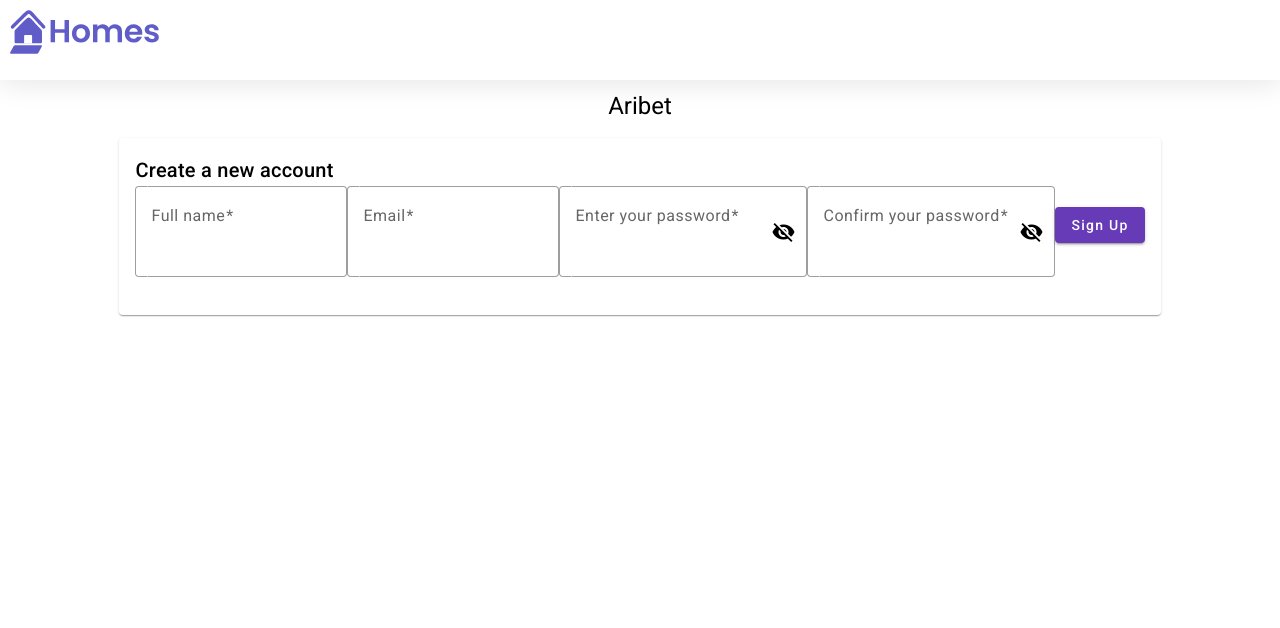
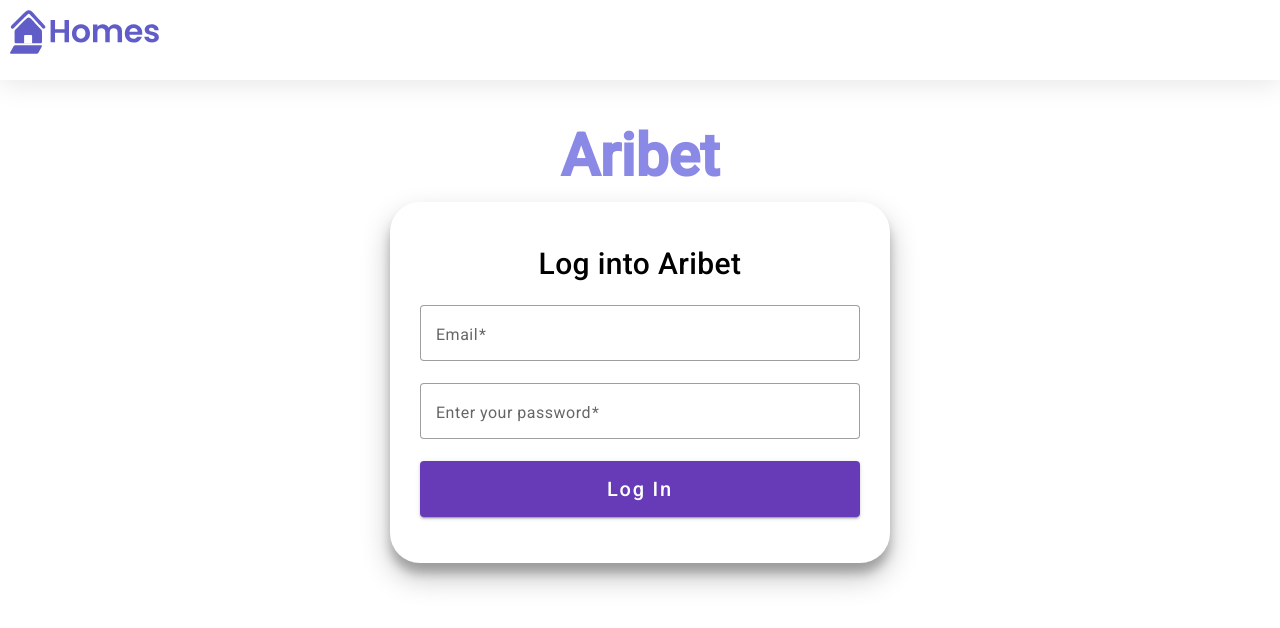
Before and after one commit to sirio-roberto/aribet-frontend-angular, an Angular app: page /signin in a window 1280 px wide. Shown: the top 628 px of the page. Built offline with nearby package versions, Linux system fonts and the light colour scheme.

Commit message:
Implemented SignIn page

```diff
--- a/src/app/bet.service.ts
+++ b/src/app/bet.service.ts
@@ -33,6 +33,16 @@ export class BetService {
     return access_token;
   }
 
+  signIn(email: string, password: string): Observable<any> {
+    const url = `${this.backendUrl}/auth/signin`;
+    const body = {
+      email,
+      password,
+    };
+
+    return this.http.post(url, body);
+  }
+
   testingToken(): Observable<any> {
     const signUpUrl = `${this.backendUrl}/bets`;
     const body = {
--- a/src/app/home/home.component.ts
+++ b/src/app/home/home.component.ts
@@ -16,6 +16,6 @@ export class HomeComponent {
   testingToken() {
     this.housingService
       .testingToken()
-      .subscribe({ complete: console.log, error: console.error });
+      .subscribe({ next: console.log, error: console.error });
   }
 }
--- a/src/app/signin/signin.component.css
+++ b/src/app/signin/signin.component.css
@@ -4,51 +4,42 @@ main {
   align-items: center;
 }
 
-.listing {
-  background: var(--accent-color);
+.app-name {
+  color: var(--secondary-color);
+  font-size: 4.2em;
+  font-weight: 600;
+  margin: 50px 0 30px 0;
+}
+
+mat-card {
   border-radius: 30px;
   padding: 30px;
-  width: 420px;
+  width: 500px;
+  align-items: center;
+  box-shadow: 0 14px 28px rgba(0, 0, 0, 0.25), 0 10px 10px rgba(0, 0, 0, 0.22);
 }
-.listing-features > .section-heading {
-  color: var(--secondary-color);
-  font-size: 24pt;
-  margin-bottom: 15px;
+mat-card-title {
+  font-size: 30px;
+  margin-bottom: 25px;
   text-align: center;
 }
 
-.listing-features {
-  margin-bottom: 20px;
+mat-form-field,
+button[type='submit'] {
+  display: block;
+  width: 100%;
+  font-size: 20px;
 }
 
-.listing-apply .section-heading {
-  font-size: 18pt;
-  margin-bottom: 15px;
+button[type='submit'] {
+  height: 56px;
 }
 
-label,
-input {
-  display: block;
-}
-label {
-  color: var(--secondary-color);
-  font-weight: bold;
-  text-transform: uppercase;
-  font-size: 12pt;
-}
-input {
-  font-size: 16pt;
-  margin-bottom: 15px;
-  padding: 10px;
-  width: 400px;
-  border-top: none;
-  border-right: none;
-  border-left: none;
-  border-bottom: solid 0.3px;
+mat-card-content {
+  width: 100%;
 }
 
-button.primary {
-  display: block;
-  width: 100%;
-  font-size: 1.4em;
+.custom-snackbar {
+  font-size: 30px;
+  color: red;
 }
--- a/src/app/signin/signin.component.html
+++ b/src/app/signin/signin.component.html
@@ -2,66 +2,26 @@
   <h1 class="app-name">Aribet</h1>
   <mat-card mat-elevation-z12>
     <mat-card-header>
-      <mat-card-title>Create a new account</mat-card-title>
+      <mat-card-title>Log into Aribet</mat-card-title>
     </mat-card-header>
     <mat-card-content>
       <form [formGroup]="applyForm">
-        <mat-form-field appearance="outline">
-          <mat-label>Full name</mat-label>
-          <input matInput formControlName="name" required />
-        </mat-form-field>
         <mat-form-field appearance="outline">
           <mat-label>Email</mat-label>
           <input matInput formControlName="email" required />
         </mat-form-field>
         <mat-form-field appearance="outline">
           <mat-label>Enter your password</mat-label>
-          <input
-            matInput
-            [type]="hidePass ? 'password' : 'text'"
-            formControlName="password"
-            required
-          />
-          <button
-            mat-icon-button
-            matSuffix
-            (click)="hidePass = !hidePass"
-            [attr.aria-label]="'Hide password'"
-            [attr.aria-pressed]="hidePass"
-          >
-            <mat-icon>{{
-              hidePass ? 'visibility_off' : 'visibility'
-            }}</mat-icon>
-          </button>
-        </mat-form-field>
-        <mat-form-field appearance="outline">
-          <mat-label>Confirm your password</mat-label>
-          <input
-            matInput
-            [type]="hidePass ? 'password' : 'text'"
-            formControlName="confirmPassword"
-            required
-          />
-          <button
-            mat-icon-button
-            matSuffix
-            (click)="hidePass = !hidePass"
-            [attr.aria-label]="'Hide password'"
-            [attr.aria-pressed]="hidePass"
-          >
-            <mat-icon>{{
-              hidePass ? 'visibility_off' : 'visibility'
-            }}</mat-icon>
-          </button>
+          <input matInput type="password" formControlName="password" required />
         </mat-form-field>
 
         <button
           mat-raised-button
           color="primary"
           type="submit"
-          (click)="signUp()"
+          (click)="signIn()"
         >
-          Sign Up
+          Log In
         </button>
       </form>
     </mat-card-content>
--- a/src/app/signin/signin.component.ts
+++ b/src/app/signin/signin.component.ts
@@ -27,8 +27,6 @@ import { Router } from '@angular/router';
   styleUrls: ['./signin.component.css'],
 })
 export class SigninComponent {
-  hidePass = true;
-
   applyForm = new FormGroup({
     name: new FormControl(''),
     email: new FormControl(''),
@@ -37,47 +35,36 @@ export class SigninComponent {
   });
 
   constructor(
-    private housingService: BetService,
+    private betService: BetService,
     private snackBar: MatSnackBar,
     private router: Router,
     private authService: AuthService
   ) {}
 
-  async signUp() {
-    if (
-      !this.applyForm.value.name ||
-      !this.applyForm.value.email ||
-      !this.applyForm.value.password ||
-      !this.applyForm.value.confirmPassword
-    ) {
+  signIn() {
+    if (!this.applyForm.value.email || !this.applyForm.value.password) {
       this.showSnackBarError('Please fill in all required fields');
-    } else if (
-      this.applyForm.value.password.length < 6 ||
-      this.applyForm.value.confirmPassword.length < 6
-    ) {
-      this.showSnackBarError('Passwords should have at least 6 characters');
-    } else if (
-      this.applyForm.value.password !== this.applyForm.value.confirmPassword
-    ) {
-      this.showSnackBarError('Passwords do not match');
     } else {
-      const backendResponse: any = await this.housingService.signUp(
-        this.applyForm.value.name ?? '',
-        this.applyForm.value.email ?? '',
-        this.applyForm.value.password ?? '',
-        this.applyForm.value.confirmPassword ?? ''
-      );
-
-      if (backendResponse.access_token) {
-        this.authService.setToken(backendResponse.access_token);
-        this.router.navigate(['/']);
-      } else if (JSON.stringify(backendResponse).includes('email')) {
-        this.showSnackBarError(
-          'This email was already taken. Please use a different email'
-        );
-      } else {
-        this.showSnackBarError('Unknown error');
-      }
+      try {
+        this.betService
+          .signIn(
+            this.applyForm.value.email ?? '',
+            this.applyForm.value.password ?? ''
+          )
+          .subscribe({
+            next: (data) => {
+              this.authService.setToken(data.access_token);
+              this.router.navigate(['/']);
+            },
+            error: (err) => {
+              if (err.status >= 400 && err.status < 500) {
+                this.showSnackBarError('Wrong email or password');
+              } else {
+                this.showSnackBarError('Unknown error');
+              }
+            },
+          });
+      } catch {}
     }
   }
 
```
